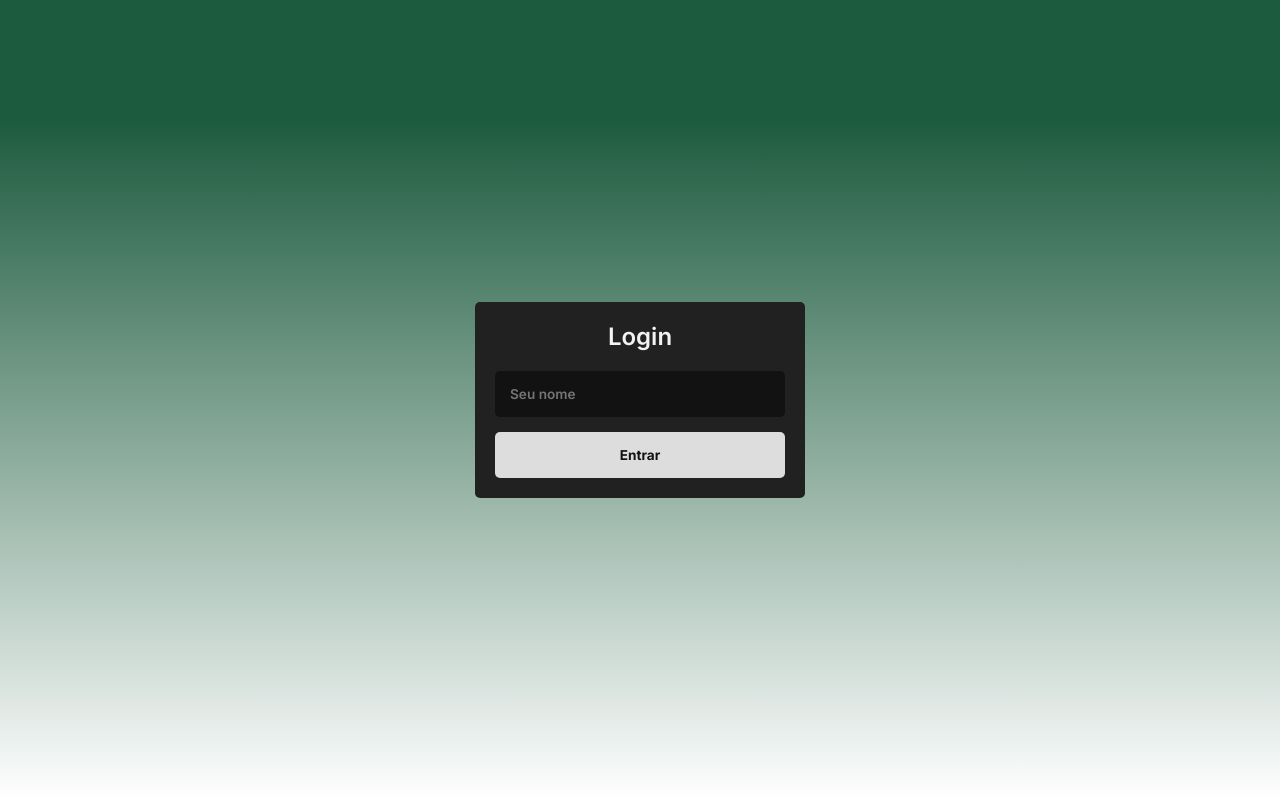
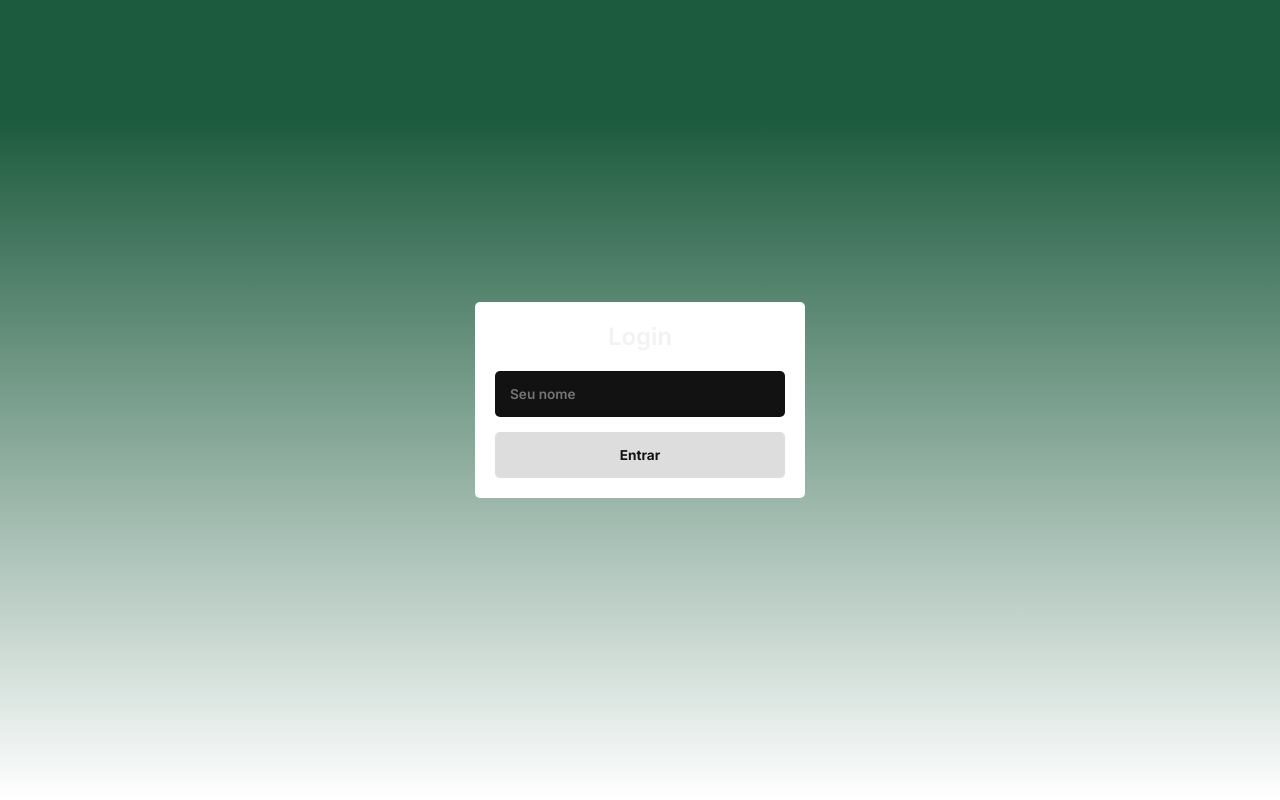
Before and after one commit to BrunoSZanon/chat, a plain HTML site: page frontend/index.html in a window 1280 px wide. Drawn offline with nearby package versions, Linux system fonts and the light colour scheme.

Commit message:
Update style.css

```diff
--- a/frontend/css/style.css
+++ b/frontend/css/style.css
@@ -27,7 +27,7 @@ body {
 .login {
     width: 100%;
     max-width: 330px;
-    background-color: #212121;
+    background-color: #FFF;
     border-radius: 5px;
     padding: 20px;
 }
```
